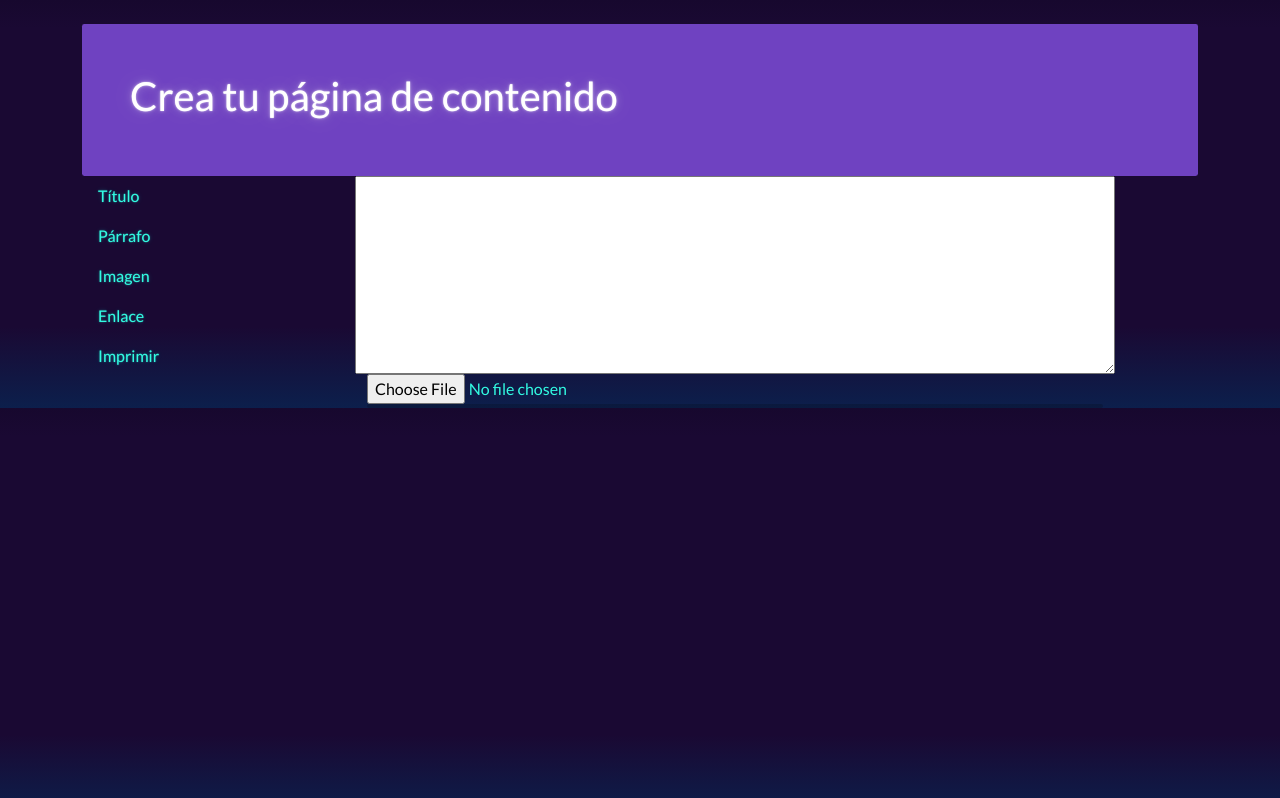
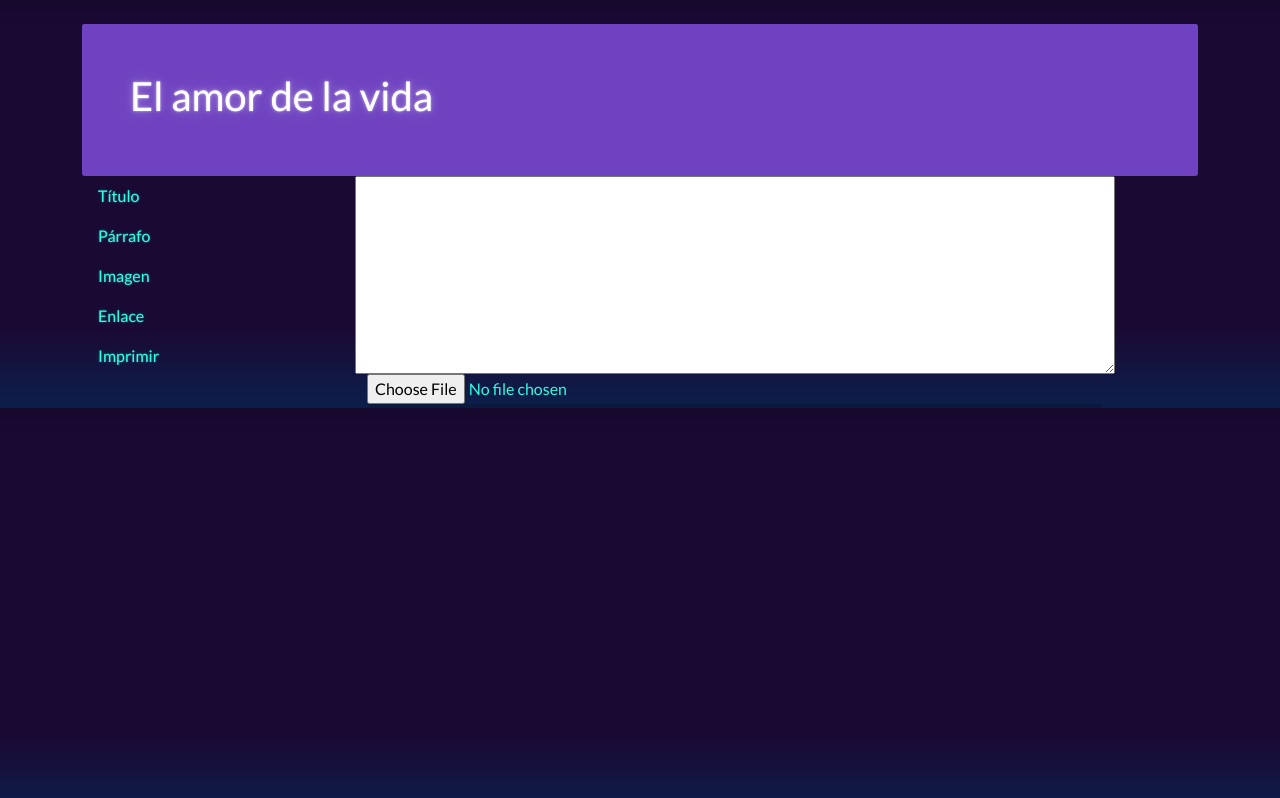
Before and after one commit to camorabo/ejerciciojs, a plain HTML site: page index.html in a window 1280 px wide. Drawn offline with Linux system fonts and the light colour scheme.

Commit message:
Update index.html
Propongo cambiar el titulo por el "Amor de la vida"

```diff
--- a/index.html
+++ b/index.html
@@ -12,7 +12,7 @@
 <body>
     <div class="container">
         <div class="mt-4 p-5 bg-primary text-white rounded">
-            <h1>Crea tu página de contenido</h1>
+            <h1>El amor de la vida</h1>
         </div>
 
         <div class="row">
```
